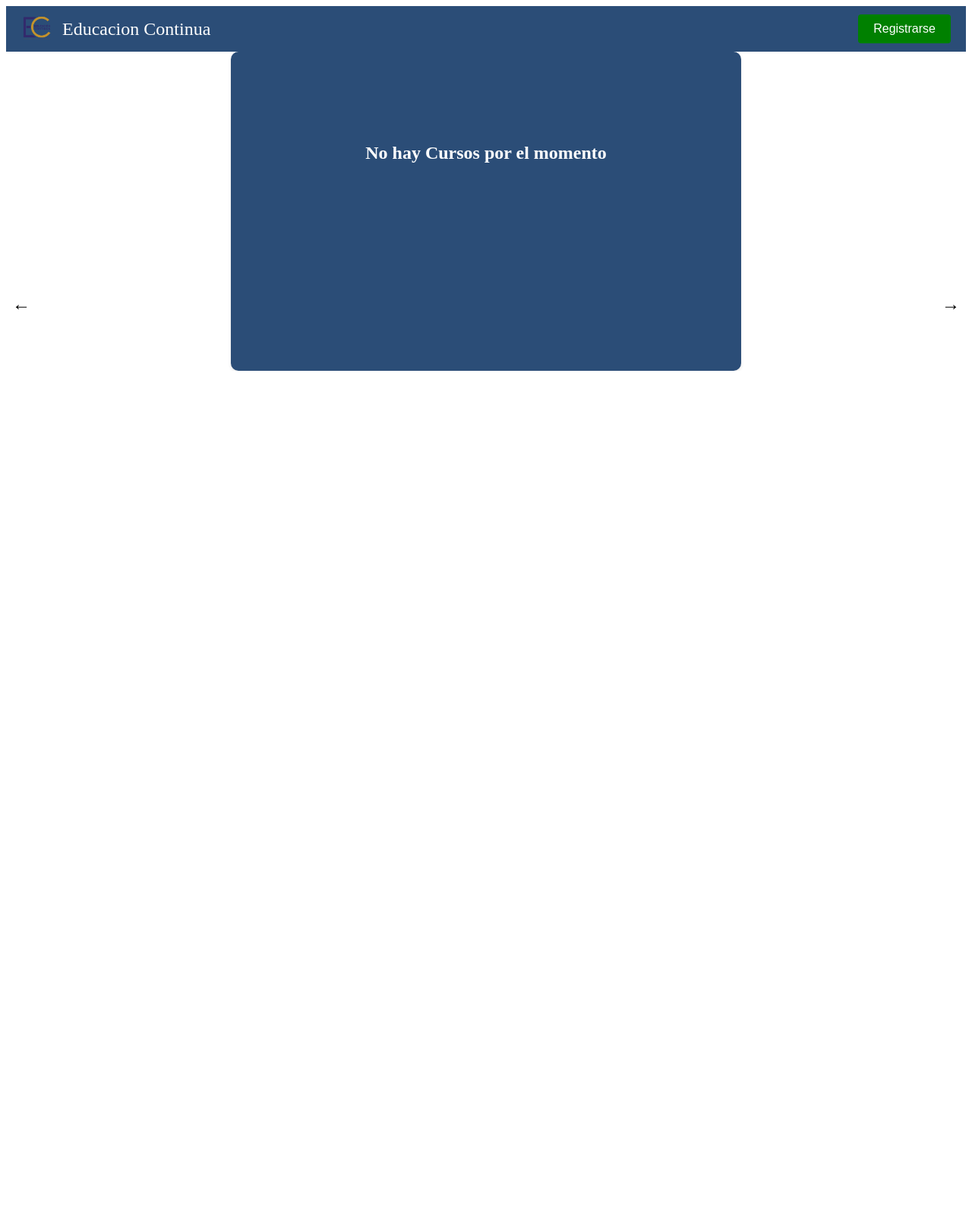
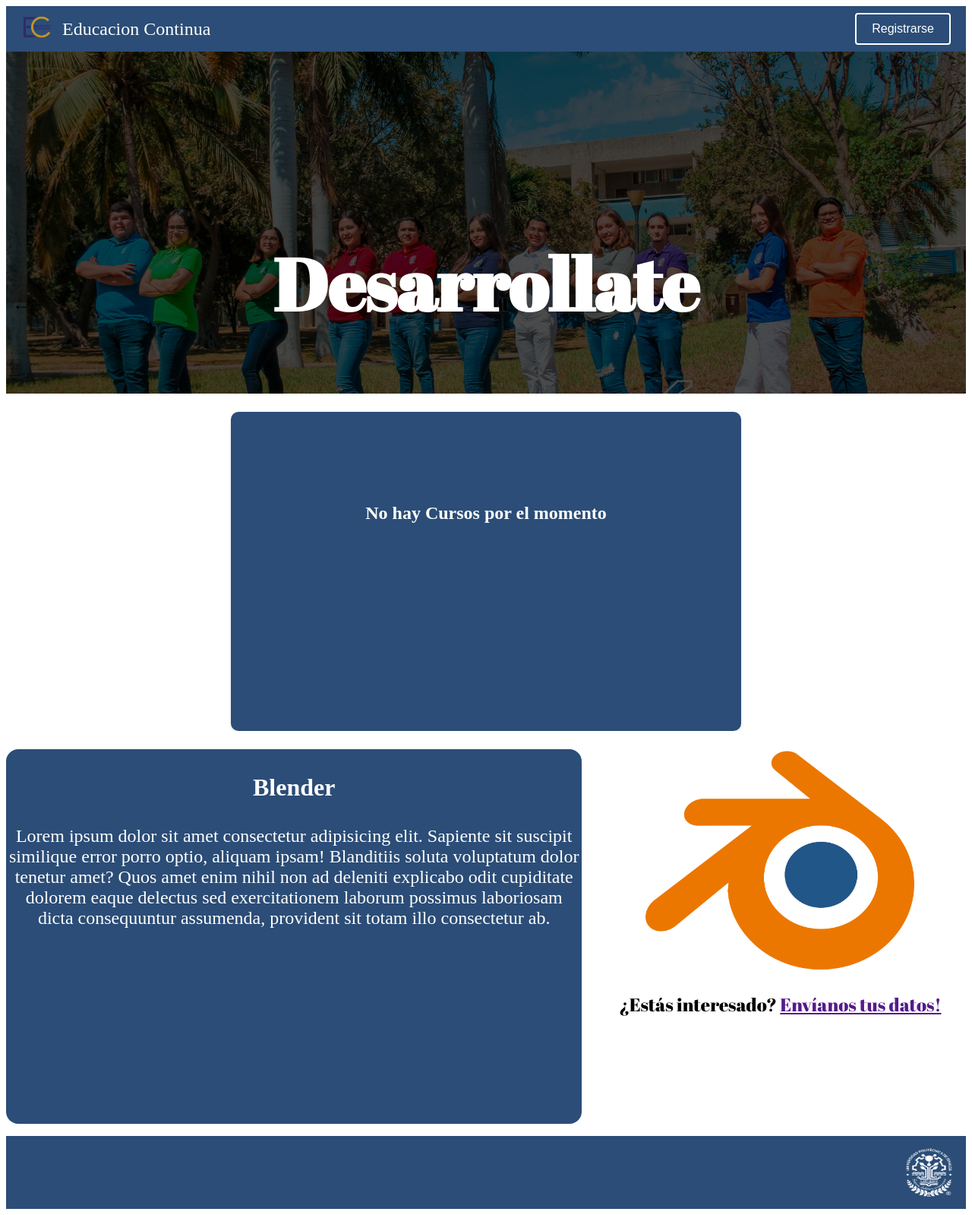
Before and after one commit to MilitaryApple35/EducacionContinua, a Django app: page / in a window 1280 px wide. Shown: the whole page at 76% size. Before the commit the page ends 488 px from the top, so only its background shows below. Run offline with Django 4.2, Linux system fonts and the light colour scheme.

Commit message:
Footer y curso agregado (no acabado)

```diff
--- a/EC/static/css/styles.css
+++ b/EC/static/css/styles.css
@@ -1,12 +1,19 @@
+:root{
+    --colorPrincipal: #2b4d77;
+    --fuentePrincipal: 'Abril Fatface', sans-serif;
+    --negro: #000;
+    --blanco: #fff;
+}
+
 .header {
-    background-color:  #2b4d77;
+    background-color:  var(--colorPrincipal);
     height: 60px;
     display: flex;
     align-items: center;
     justify-content: space-between;
     padding: 0 20px;
     box-sizing: border-box;
-    color: white;
+    color: var(--blanco);
     vertical-align: middle;
 }
 
@@ -27,19 +34,24 @@
 }
 
 .register-button {
-    background-color: green;
-    color: white;
+    background-color: var(--colorPrincipal);
+    border: 2px solid var(--blanco);
+    color: var(--blanco);
     padding: 10px 20px;
-    border: none;
     cursor: pointer;
     font-size: 16px;
     border-radius: 4px;
     vertical-align: middle;
 }
+
+.register-button:hover {
+    box-shadow: 0 0 5px var(--negro);
+}
+
 .box {
     width: 300px;
     border-radius: 10px;
-    background-color: #2b4d77;
+    background-color: var(--colorPrincipal);
     box-shadow: 0 2px 4px rgba(0, 0, 0, 0.1);
     padding: 20px;
     margin: 10px;
@@ -48,7 +60,7 @@
 
 .NoBox{
     border-radius: 10px;
-    background-color: #2b4d77;
+    background-color: var(--colorPrincipal);
     box-shadow: 0 2px 4px rgba(0, 0, 0, 0.1);
     padding: 20px;
     padding-top: 100px;
@@ -59,7 +71,7 @@
 }
 
 .NoBox h2 {
-    color: white;
+    color: var(--blanco);
     margin-bottom: 10px;
 }
 
@@ -71,7 +83,7 @@
 }
 
 .box h2 {
-    color: white;
+    color: var(--blanco);
     margin-bottom: 10px;
 }
 
@@ -102,7 +114,7 @@
     background: none;
     border: none;
     font-size: 24px;
-    color: #000;
+    color: var(--negro);
     cursor: pointer;
 }
 
@@ -113,3 +125,98 @@
 .next-button {
     right: 10px;
 }
+
+/** Desarrollate **/
+
+.desarrollate {
+    position: relative;
+    background-image: url(/media/Desarrollate-imagen.jpg);
+    background-repeat: no-repeat;
+    background-size: cover;
+    height: 450px;
+    margin-bottom: 1.5rem;
+}
+
+.desarrollate-content{
+    position: absolute;
+    display: flex;
+    flex-direction: column;
+    justify-content: flex-end;
+    height: 100%;
+    width: 100%;
+    background-color: rgb(0 0 0 / 70%);
+}
+
+.desarrollate-text {
+    text-align: center;
+    font-family: var(--fuentePrincipal);
+    color: var(--blanco);
+    margin-top: auto;
+    font-size: 6rem;
+}
+
+/** COURSES **/
+
+.courses{
+    margin-top: 1.5rem;
+}
+
+.courses-course {
+    display: grid;
+    grid-template-columns: 60% 40%;
+    column-gap: 0.5rem;
+}
+
+.courses-description {
+    background-color: var(--colorPrincipal);
+    border-radius: 1rem;
+}
+
+.courses-title, .courses-text {
+    color: var(--blanco);
+    text-align: center;
+}
+
+.courses-title {
+    font-size: 2rem;
+}
+
+.courses-text {
+    font-size: 1.5rem;
+}
+
+.courses-link {
+    display: grid;
+    grid-template-rows: 60% 40%;
+}
+
+.courses-image {
+    max-width: 100%;
+    max-height: 100%;
+    align-self: center;
+    justify-self: center;
+}
+
+.courses-link p {
+    color: var(--negro);
+    font-family: var(--fuentePrincipal);
+    font-size: 1.5rem;
+    text-align: center;
+}
+
+/** Footer **/
+
+.footer {
+    margin-top: 1rem;
+    background-color: var(--colorPrincipal);
+    padding: 1rem;
+    display: flex;
+    flex-direction: row-reverse;
+    align-items: center;
+}
+
+.footer-img {
+    width: 4rem;
+    height: 4rem;
+
+}
--- a/EC/templates/index.html
+++ b/EC/templates/index.html
@@ -8,6 +8,10 @@
     <meta name="viewport" content="width=device-width">
     <title>Educacion Continua</title>
     <link rel="stylesheet" type="text/css" href="{% static 'css/styles.css' %}" />
+    <link rel="preconnect" href="https://fonts.googleapis.com">
+    <link rel="preconnect" href="https://fonts.gstatic.com" crossorigin>
+    <link href="https://fonts.googleapis.com/css2?family=Abril+Fatface&display=swap" rel="stylesheet">
+    <link rel="icon" type="image/png" href="/media/loigo EC.png">
 </head>
 <body>
     <header>
@@ -19,6 +23,13 @@
             <button class="register-button">Registrarse</button>
         </div>
     </header>
+
+    <section class="desarrollate">
+        <div class="desarrollate-content">
+            <h2 class="desarrollate-text"> Desarrollate </h2>
+        </div>
+    </section>
+
     <div class="slider-container">
         <div class="slider">
             {% for Course in Courses%}
@@ -37,6 +48,26 @@
         <button class="prev-button">&larr;</button>
         <button class="next-button">&rarr;</button>
     </div>
+
+    <main class="courses">
+        <div class="courses-course">
+            <div class="courses-description">
+                <h3 class="courses-title"> Blender </h3>
+                <p class="courses-text">Lorem ipsum dolor sit amet consectetur adipisicing elit. Sapiente sit suscipit similique error porro optio, aliquam ipsam! Blanditiis soluta voluptatum dolor tenetur amet? Quos amet enim nihil non ad deleniti explicabo odit cupiditate dolorem eaque delectus sed exercitationem laborum possimus laboriosam dicta consequuntur assumenda, provident sit totam illo consectetur ab.</p>
+            </div>
+
+            <div class="courses-link">
+                <img src="/media/Blender_logo.png" alt="Blender_logo" class="courses-image">
+                <p> ¿Estás interesado? <a href="" class="courses-link-to-form"> Envíanos tus datos! </a> </p>
+            </div>
+
+        </div>
+    </main>
+
+    <footer class="footer">
+        <img src="/media/Upsin_logo.png" alt="Upsin_logo" class="footer-img">
+    </footer>
+
     <script src="{% static 'js/script.js' %}"></script>
 </body>
 </html>
```
Also changed, not shown: media/Blender_logo.png (added), media/Desarrollate-imagen.jpg (added), media/Upsin_logo.png (added).
